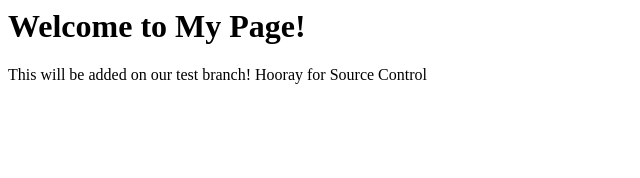
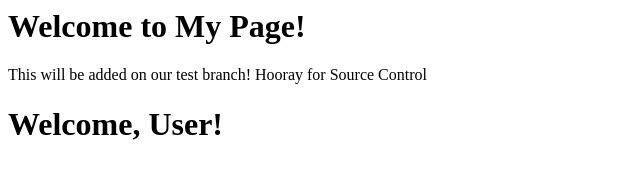
Before and after one commit to SavageCoding/git-project, a plain HTML site: page index.html in a window 1280 px wide. Shown: the whole page, without its empty margins (0-640 px from the left). Drawn offline with Linux system fonts and the light colour scheme.

Commit message:
Added hello user to index

```diff
--- a/index.html
+++ b/index.html
@@ -6,4 +6,5 @@
         <h1>Welcome to My Page!</h1>
         <p>This will be added on our test branch! Hooray for Source Control</p>
     </body>
+    <h1>Welcome, User!</h1>
 </html>
```
